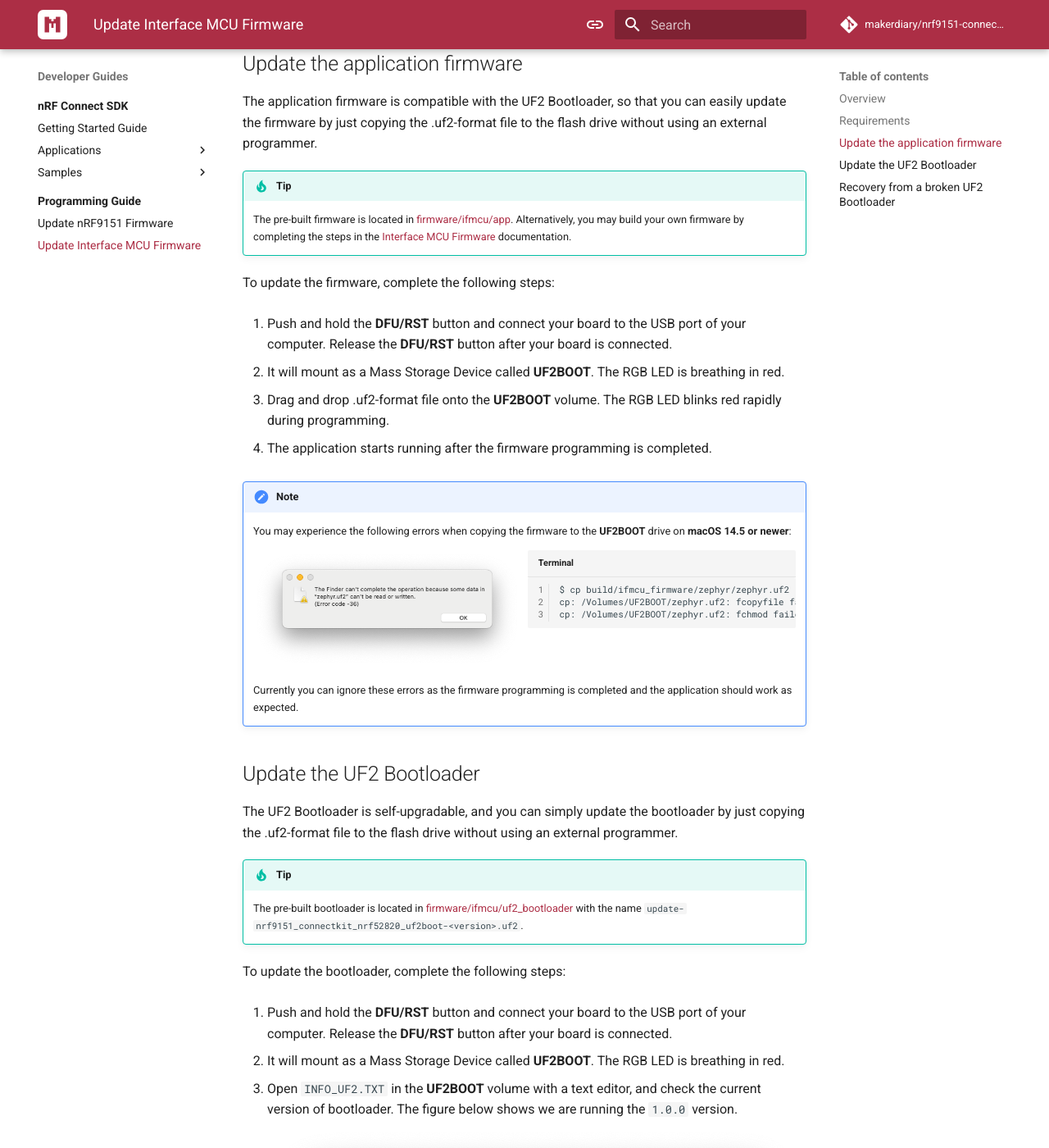
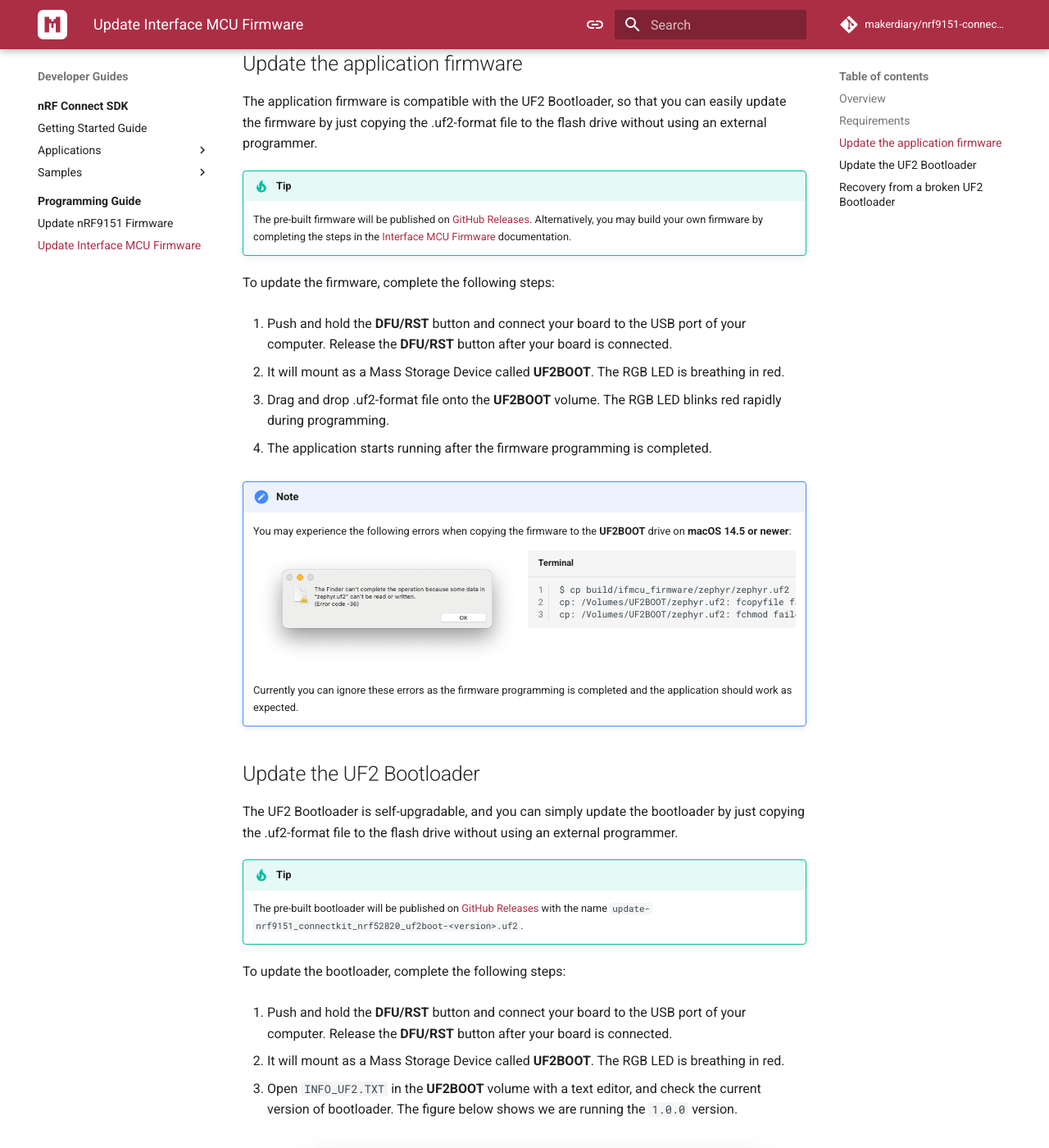
Before and after one commit to makerdiary/nrf9151-connectkit, an MkDocs documentation site: the page built from docs/guides/programming/update-ifmcu-fw.md, in a window 1280 px wide and 1400 px high, scrolled down 547 px. Shown: the whole window at 82% size. Built offline with MkDocs 1.6.1 and Material for MkDocs 9.7.7, drawn with Linux system fonts in a browser that asks for light colours; comment, search, counter and statistics services are not loaded; some of the changed text lies outside the part shown.

Commit message:
Move the pre-built firmware into GitHub Releases.
Signed-off-by: Zelin Cai <zelin@makerdiary.com>

```diff
--- a/docs/guides/programming/update-ifmcu-fw.md
+++ b/docs/guides/programming/update-ifmcu-fw.md
@@ -17,7 +17,7 @@
 The application firmware is compatible with the UF2 Bootloader, so that you can easily update the firmware by just copying the .uf2-format file to the flash drive without using an external programmer.
 
 !!! Tip
-	The pre-built firmware is located in [firmware/ifmcu/app]. Alternatively, you may build your own firmware by completing the steps in the [Interface MCU Firmware] documentation.
+	The pre-built firmware will be published on [GitHub Releases]. Alternatively, you may build your own firmware by completing the steps in the [Interface MCU Firmware] documentation.
 
 To update the firmware, complete the following steps:
 
@@ -51,7 +51,7 @@
 The UF2 Bootloader is self-upgradable, and you can simply update the bootloader by just copying the .uf2-format file to the flash drive without using an external programmer.
 
 !!! Tip
-	The pre-built bootloader is located in [firmware/ifmcu/uf2_bootloader] with the name `update-nrf9151_connectkit_nrf52820_uf2boot-<version>.uf2`.
+	The pre-built bootloader will be published on [GitHub Releases] with the name `update-nrf9151_connectkit_nrf52820_uf2boot-<version>.uf2`.
 
 
 To update the bootloader, complete the following steps:
@@ -92,7 +92,7 @@
 If your device fails to enter the bootloader mode, you may need to perform a recovery from a broken UF2 bootloader. To re-program the UF2 Bootloader, an external debug probe is needed.
 
 !!! Tip
-	The pre-built bootloader is located in [firmware/ifmcu/uf2_bootloader] with the name `nrf9151_connectkit_nrf52820_uf2boot-<version>.hex`.
+	The pre-built bootloader will be published on [GitHub Releases] with the name `nrf9151_connectkit_nrf52820_uf2boot-<version>.hex`.
 
 The SWD port of Interface MCU (nRF52820) is exposed on the bottom of the board. Note that the signal voltage levels of SWD should match to __VDD_GPIO__.
 
@@ -100,7 +100,5 @@
 
 ![](../../assets/images/nrf52820_swd_port.png)
 
-
-[firmware/ifmcu/app]: https://github.com/makerdiary/nrf9151-connectkit/tree/main/firmware/ifmcu/app
-[firmware/ifmcu/uf2_bootloader]: https://github.com/makerdiary/nrf9151-connectkit/tree/main/firmware/ifmcu/uf2_bootloader
+[GitHub Releases]: https://github.com/makerdiary/nrf9151-connectkit/releases
 [Interface MCU Firmware]: ../ncs/applications/ifmcu.md
```
Also changed, not shown: 1 other file.
